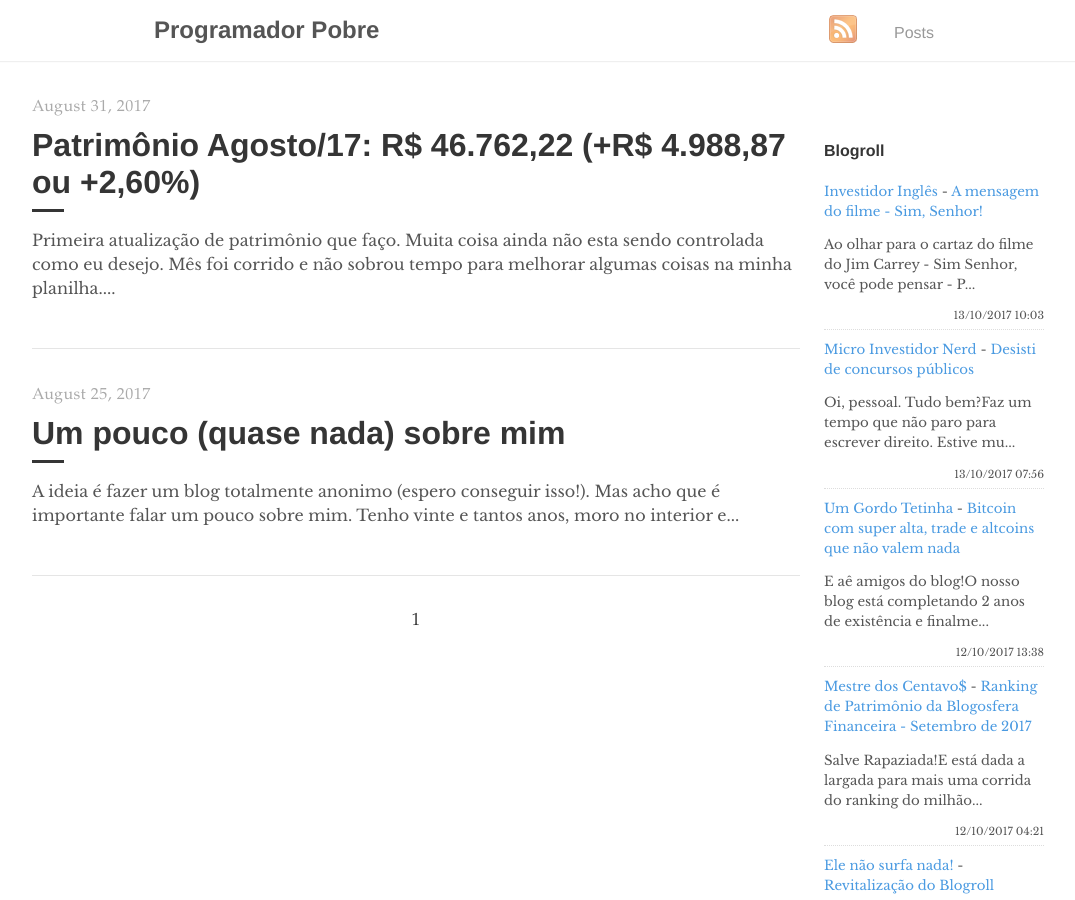
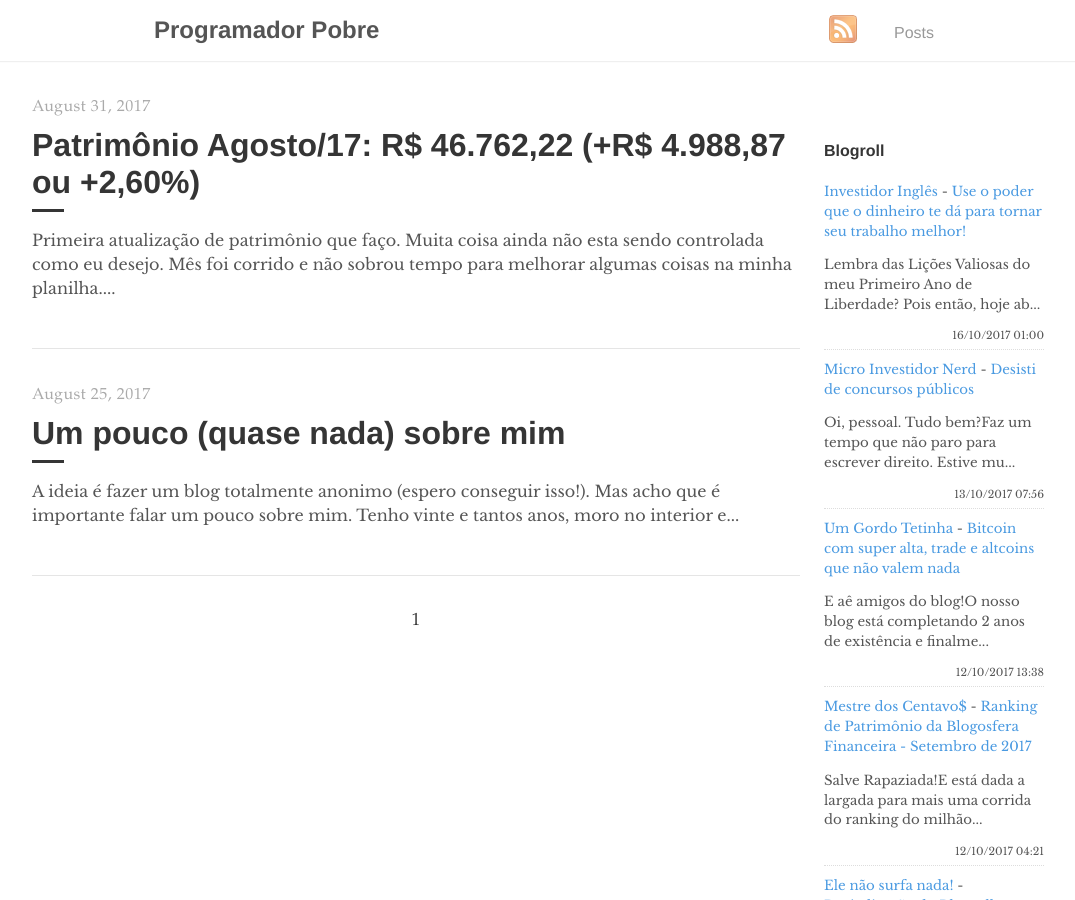
Before and after one commit to programadorpobre/programadorpobre.github.io, a Jekyll site: the page built from index.html, in a window 1280 px wide and 900 px high. Shown: the whole window, without its empty margins (96-1171 px from the left). Built offline with Jekyll 4.4.1, drawn with Linux system fonts in a browser that asks for light colours; the list of posts is cut into pages by our own code; comment, search, counter and statistics services are not loaded.

Commit message:
[ci skip] travis #72

```diff
--- a/_includes/feed-entries.html
+++ b/_includes/feed-entries.html
@@ -1,7 +1,7 @@
 <div class="feed-entry">
-    <a class="feed-entry-site-name" href="http://investidoringles.blogspot.com/">Investidor Inglês</a> - <a class="feed-entry-title" href="http://investidoringles.blogspot.com/2017/10/a-mensagem-do-filme-sim-senhor.html">A mensagem do filme - Sim, Senhor!</a>
-    <p class="feed-entry-summary">Ao olhar para o cartaz do filme do Jim Carrey - Sim Senhor, você pode pensar - P...</p>
-    <time datetime="2017-10-13T10:03:00.001-03:00">13/10/2017 10:03</time>
+    <a class="feed-entry-site-name" href="http://investidoringles.blogspot.com/">Investidor Inglês</a> - <a class="feed-entry-title" href="http://investidoringles.blogspot.com/2017/10/use-poder-do-dinheiro-para-tornar-seu-trabalho-melhor.html">Use o poder que o dinheiro te dá para tornar seu trabalho melhor!</a>
+    <p class="feed-entry-summary">Lembra das Lições Valiosas do meu Primeiro Ano de Liberdade? Pois então, hoje ab...</p>
+    <time datetime="2017-10-16T01:00:00.000-02:00">16/10/2017 01:00</time>
 </div>
 <div class="feed-entry">
     <a class="feed-entry-site-name" href="http://microinvestidornerd.blogspot.com/">Micro Investidor Nerd</a> - <a class="feed-entry-title" href="http://microinvestidornerd.blogspot.com/2017/10/desisti-de-concursos-publicos.html">Desisti de concursos públicos</a>
```
